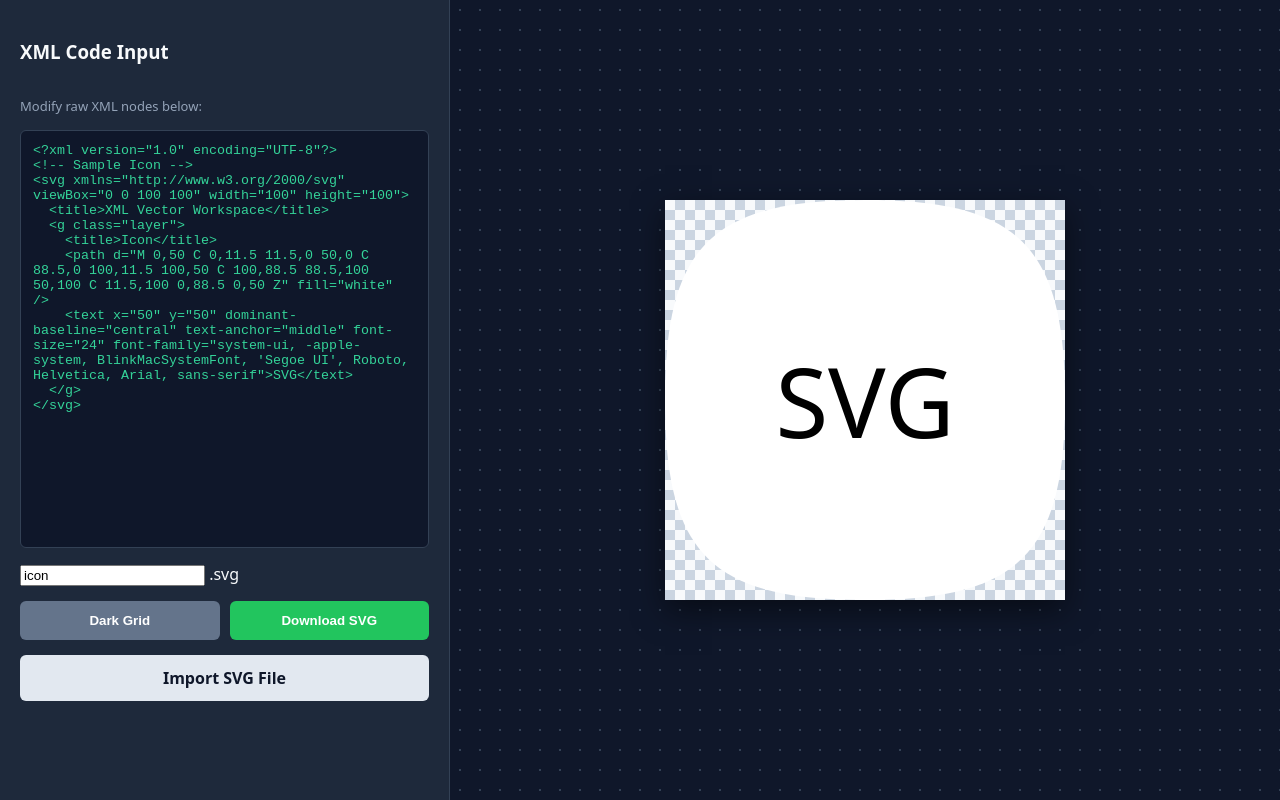
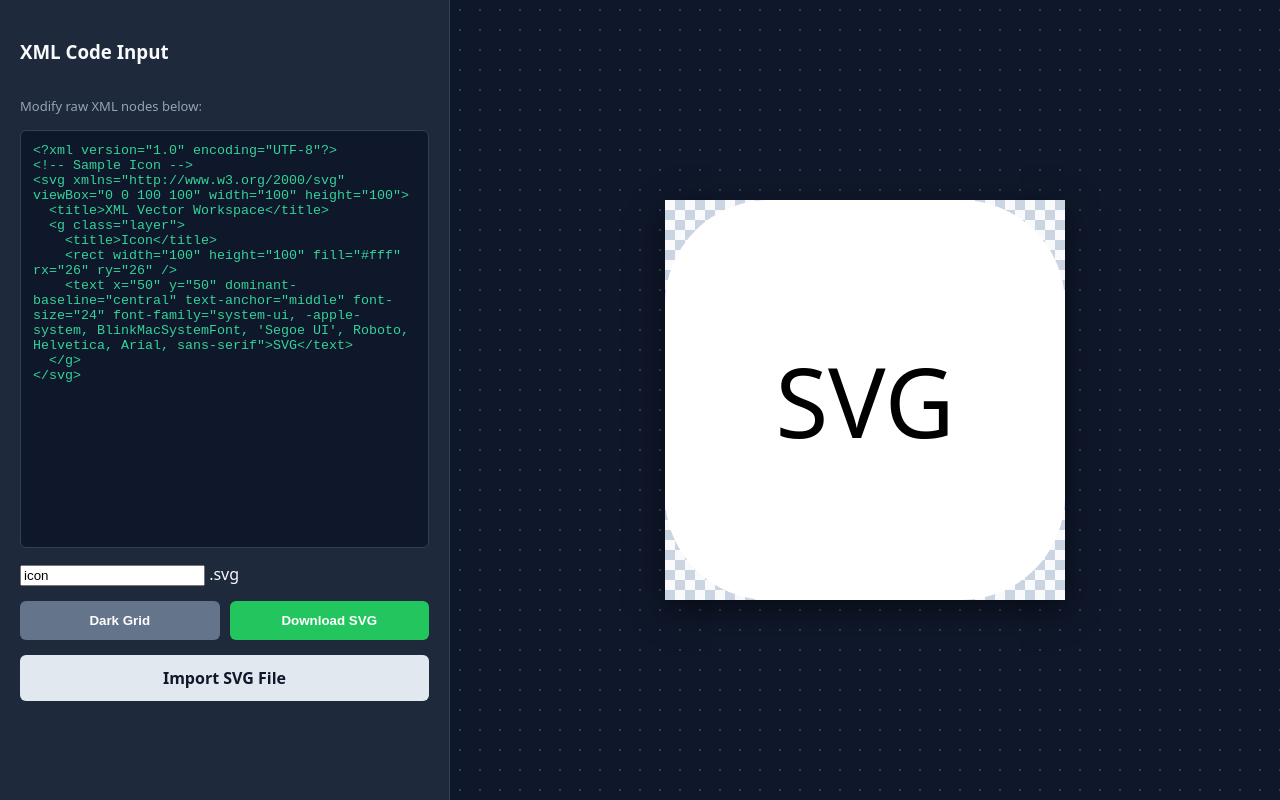
Before and after one commit to xchanroldan101/Svg-Editor, a website: page index.html in a window 1280 px wide. Drawn offline with Linux system fonts and the light colour scheme.

Commit message:
Update index.html

```diff
--- a/index.html
+++ b/index.html
@@ -20,7 +20,7 @@
   <title>XML Vector Workspace</title>
   <g class="layer">
     <title>Icon</title>
-    <path d="M 0,50 C 0,11.5 11.5,0 50,0 C 88.5,0 100,11.5 100,50 C 100,88.5 88.5,100 50,100 C 11.5,100 0,88.5 0,50 Z" fill="white" />
+    <rect width="100" height="100" fill="#fff" rx="26" ry="26" />
     <text x="50" y="50" dominant-baseline="central" text-anchor="middle" font-size="24" font-family="system-ui, -apple-system, BlinkMacSystemFont, 'Segoe UI', Roboto, Helvetica, Arial, sans-serif">SVG</text>
   </g>
 </svg></textarea>
```
